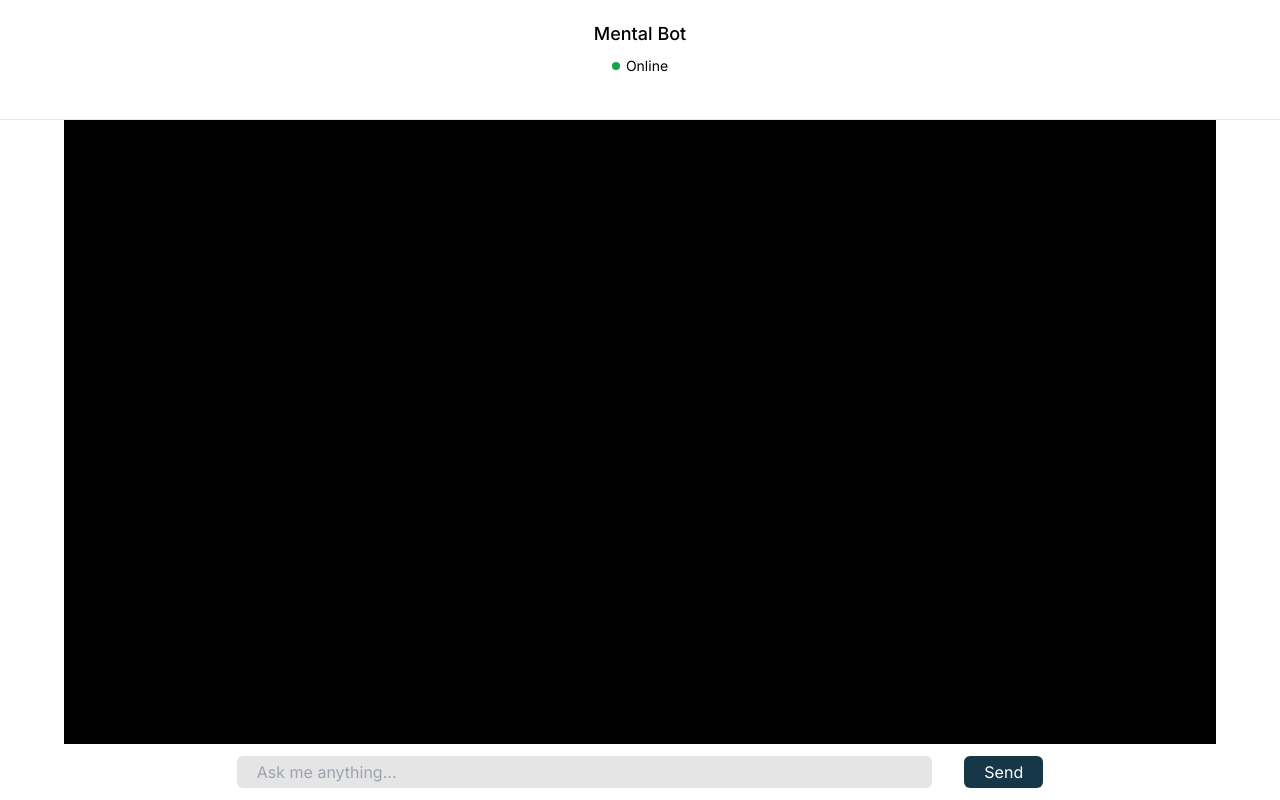
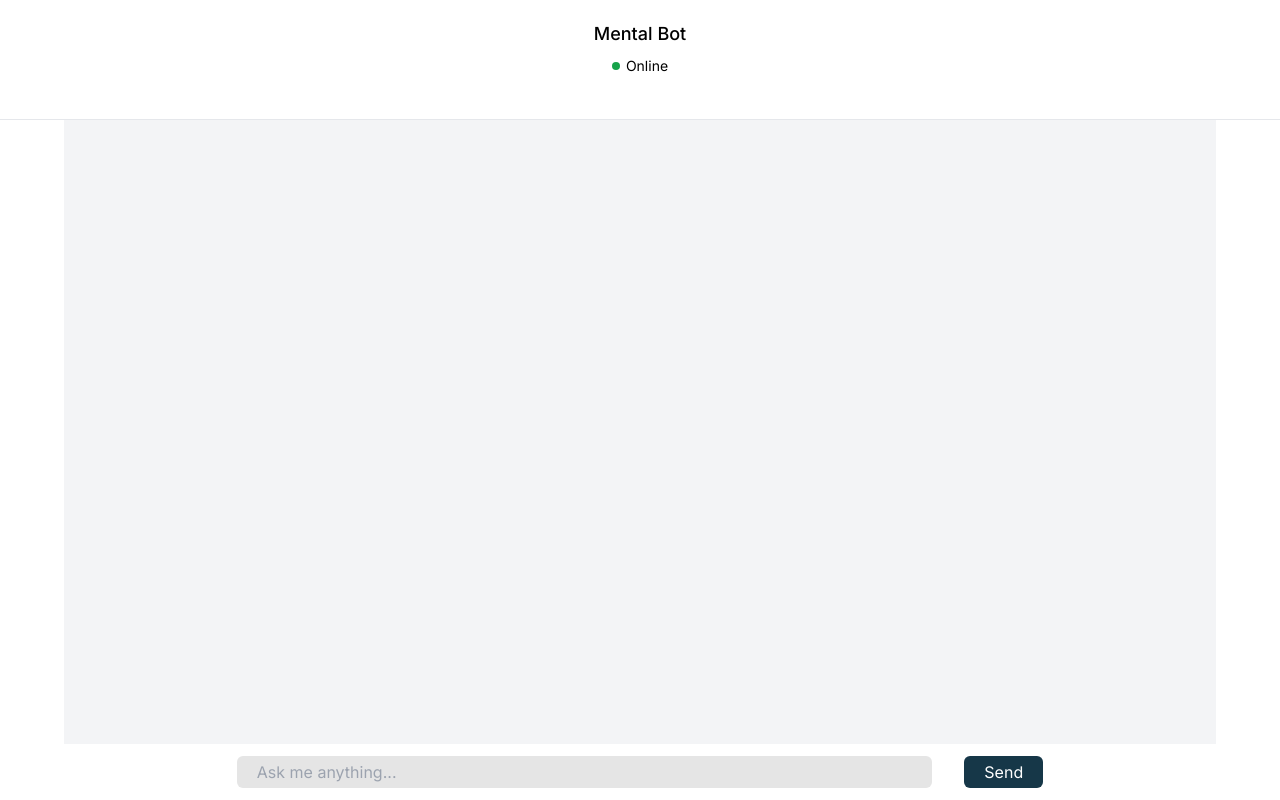
Before and after one commit to kryptcode/mchl-yor-chatbot, a Next.js app: page /chat in a window 1280 px wide. Built offline with nearby package versions, Linux system fonts and the light colour scheme.

Commit message:
Update page.jsx

```diff
--- a/src/app/chat/page.jsx
+++ b/src/app/chat/page.jsx
@@ -6,7 +6,7 @@ const ChatPage = () => {
   const [input, setInput] = useState("");
 
   const sendMessage = async () => {
-    const res = await fetch("http://localhost:8000/api/chat", {
+    const res = await fetch("http://localhost:8000/run-notebook", {
       method: "POST",
       headers: {
         "Content-Type": "application/json",
@@ -30,7 +30,7 @@ const ChatPage = () => {
 
       <div className="flex-grow w-[90%] mx-auto flex flex-col h-[85vh]">
 
-      <div className="flex-grow bg-black overflow-y-scroll">
+      <div className="flex-grow bg-gray-100 overflow-y-scroll">
         {messages.map((msg, index) => (
           <div className="space-y-4" key={index}>
             <p>
```
